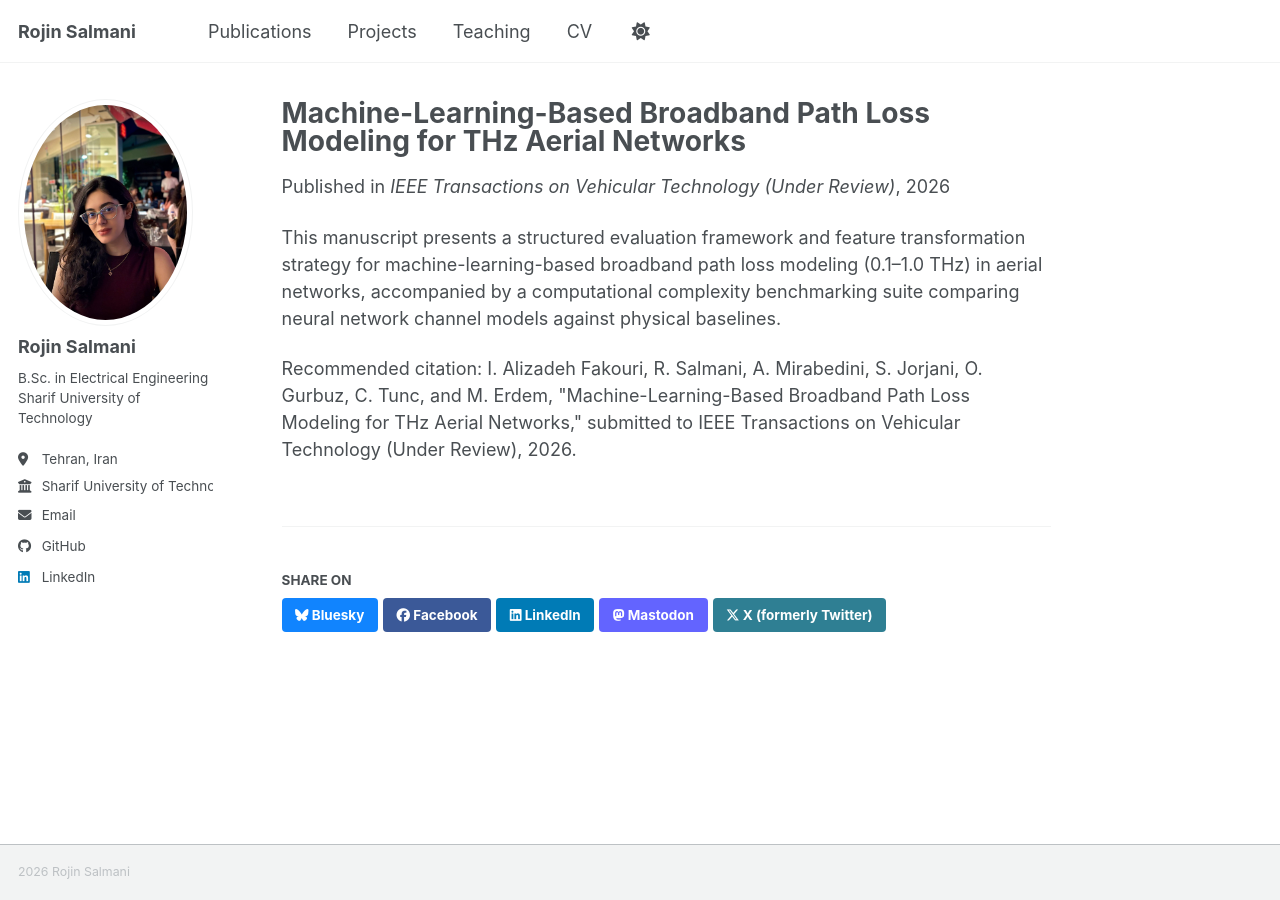
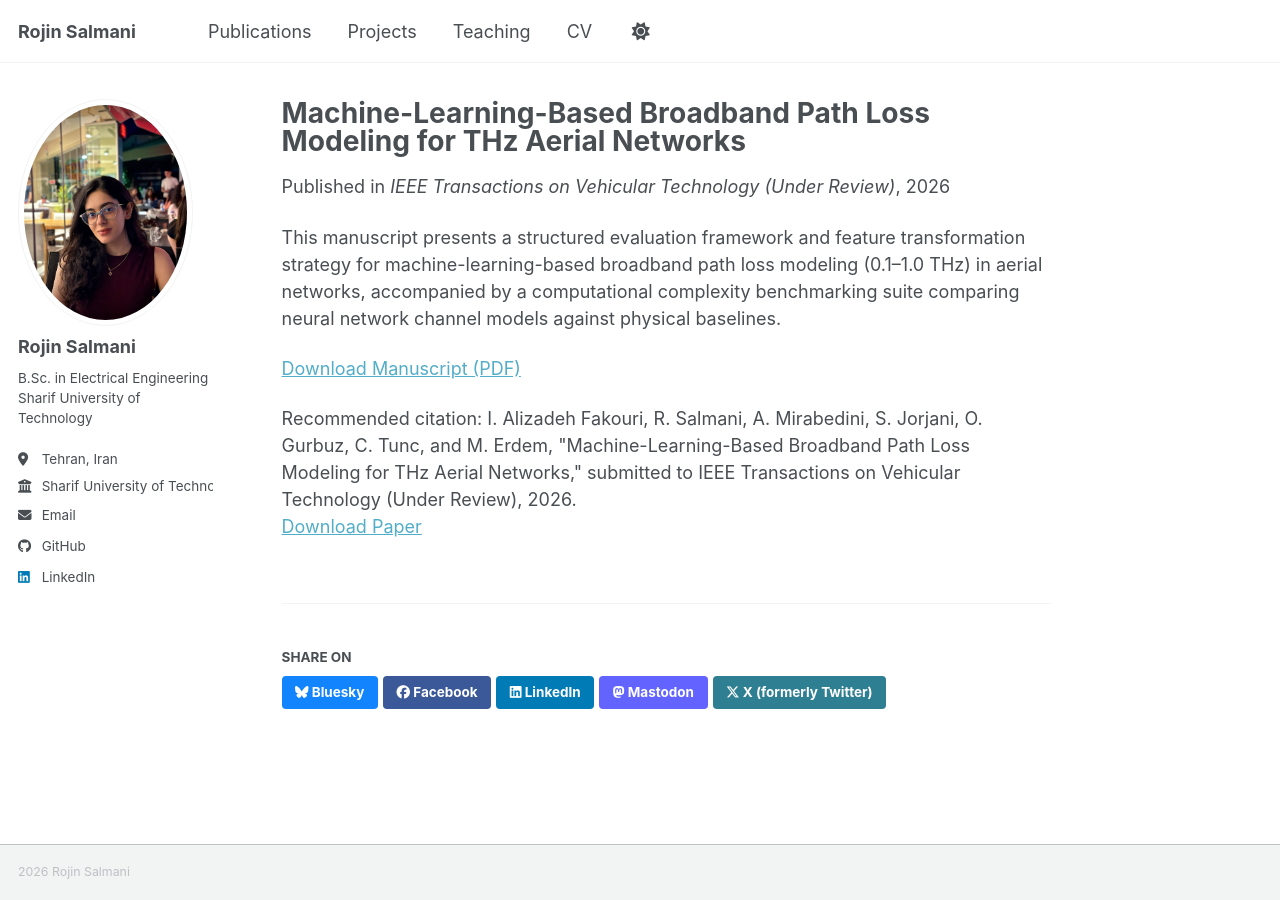
Before and after one commit to rojinsalmani/rojinsalmani.github.io, a Jekyll site: the page built from _publications/2026-thz-aerial-path-loss.md, in a window 1280 px wide. Built offline with Jekyll 4.4.1, drawn with Linux system fonts in a browser that asks for light colours; a script bundle is joined from its source files by our own code; a style sheet for code colours, icons or effects is not loaded.

Commit message:
Update 2026-thz-aerial-path-loss.md

```diff
--- a/_publications/2026-thz-aerial-path-loss.md
+++ b/_publications/2026-thz-aerial-path-loss.md
@@ -6,7 +6,10 @@ permalink: /publication/2026-thz-aerial-path-loss
 excerpt: "Submitted to IEEE Transactions on Vehicular Technology (Under Review)."
 date: 2026-09-01
 venue: "IEEE Transactions on Vehicular Technology (Under Review)"
+paperurl: "https://rojinsalmani.github.io/files/thz-aerial-path-loss-2026.pdf"
 citation: 'I. Alizadeh Fakouri, R. Salmani, A. Mirabedini, S. Jorjani, O. Gurbuz, C. Tunc, and M. Erdem, "Machine-Learning-Based Broadband Path Loss Modeling for THz Aerial Networks," submitted to IEEE Transactions on Vehicular Technology (Under Review), 2026.'
 ---
 
 This manuscript presents a structured evaluation framework and feature transformation strategy for machine-learning-based broadband path loss modeling (0.1–1.0 THz) in aerial networks, accompanied by a computational complexity benchmarking suite comparing neural network channel models against physical baselines.
+
+<a href="/files/paper.pdf" download>Download Manuscript (PDF)</a>
```
